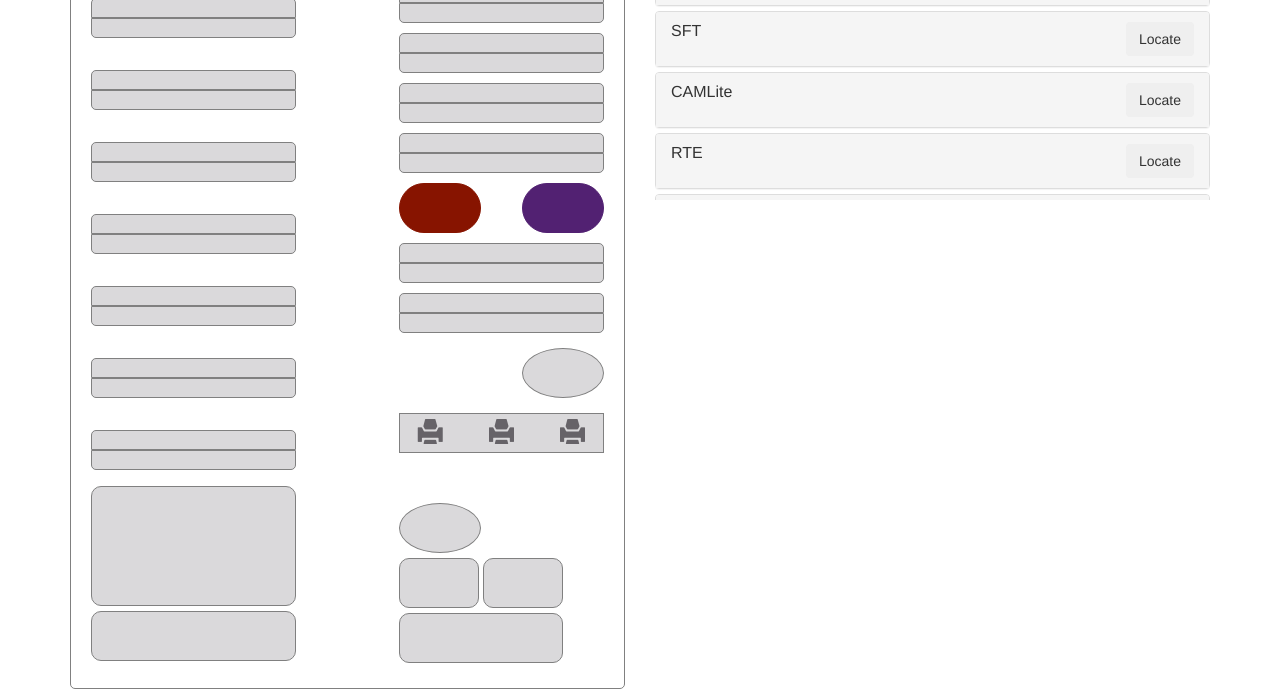
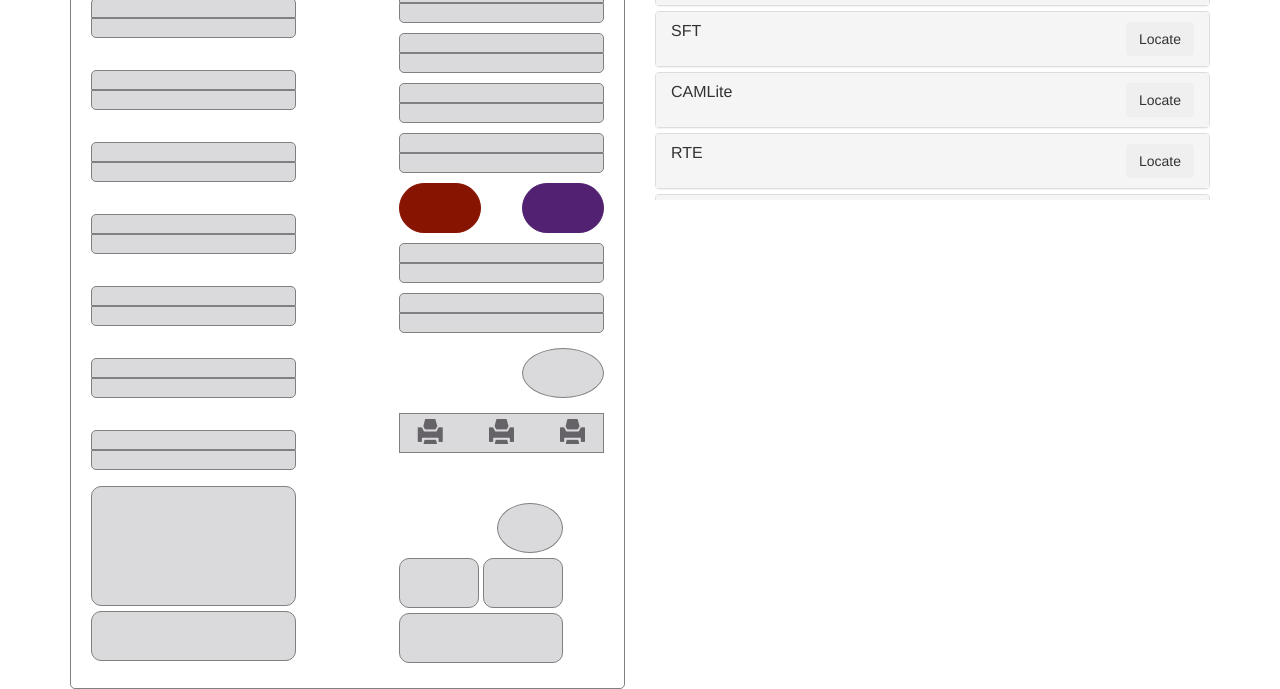
Before and after one commit to tinyoafman/we-floor-plan, a website: page views/index.html in a window 1280 px wide. Shown: the part 696-1385 px from the top of the page. Drawn offline with nearby package versions, Linux system fonts and the light colour scheme.

```diff
--- a/views/index.html
+++ b/views/index.html
@@ -202,7 +202,9 @@
                   </tr>
                   <tr>
                     <td>
-                      <div class="breakout pull-left"></div>
+                      <div class="w85 pull-left">
+                        <div class="breakout pull-right"></div>
+                      </div>
                     </td>
                   </tr>
                   <tr>
```
